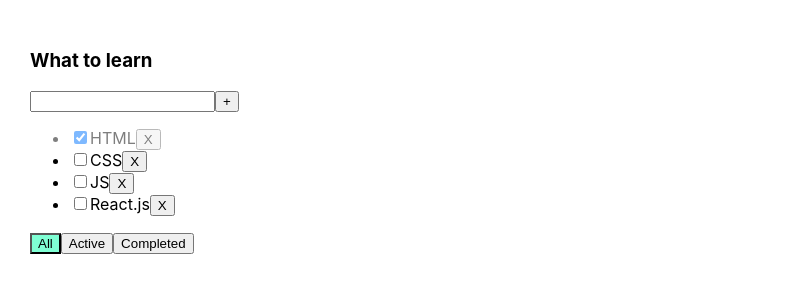
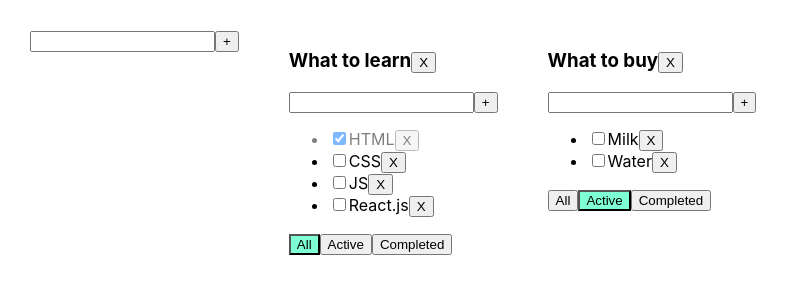
Before and after one commit to lucidnik/todolist-ts-redo, a React (Create React App) app: page / in a window 1280 px wide. Shown: the top 300 px of the page, without its empty margins (0-789 px from the left). Built offline with nearby package versions, Linux system fonts and the light colour scheme.

Commit message:
Part 6 completed

```diff
--- /dev/null
+++ b/src/AddItemForm.tsx
@@ -0,0 +1,43 @@
+import React, {ChangeEvent, KeyboardEvent, useState} from "react";
+import s from "./todolist.module.css";
+
+type AddItemFormPropsType = {
+    addItem: (title: string) => void
+}
+
+export const AddItemForm = (props: AddItemFormPropsType) => {
+
+    let [title, setTaskTitle] = useState('');
+
+    let [error, setError] = useState('');
+
+
+    const onChangeCallBack = (e: ChangeEvent<HTMLInputElement>) => {
+        setError('');
+        setTaskTitle(e.currentTarget.value);
+    };
+
+    const onKeyPressCallback = (e: KeyboardEvent<HTMLInputElement>) => {
+        if (e.key === 'Enter') {
+            setError('');
+            addItemCallback();
+        }
+    };
+
+    const addItemCallback = () => {
+         if (title.trim() === '') {
+            setError('Title is required');
+            return;
+        }
+        props.addItem(title);
+        setTaskTitle('');
+    };
+
+    return (
+        <div>
+            <input type="text" onChange={onChangeCallBack} value={title} onKeyPress={onKeyPressCallback} className={error ? s.error : ''}/>
+            <button onClick={addItemCallback}>+</button>
+            <div className={error ? s.errorMessage : ''}>{error}</div>
+        </div>
+    );
+};
--- a/src/App.tsx
+++ b/src/App.tsx
@@ -2,8 +2,15 @@ import React, {useState} from 'react';
 import './App.css';
 import {Todolist} from "./Todolist";
 import {v1} from "uuid";
+import {AddItemForm} from "./AddItemForm";
 
-export type FilterValue = 'All' | 'Active' | 'Completed'
+type TodolistType = {
+    id: string
+    title: string
+    filter: FilterValueType
+}
+
+export type FilterValueType = 'All' | 'Active' | 'Completed'
 
 export type TaskType = {
     id: string
@@ -11,54 +18,139 @@ export type TaskType = {
     isDone: boolean
 }
 
+type TasksStateType = {
+    [key:string]: TaskType[]
+}
+
+
 const App = () => {
 
-    const title = 'What to learn';
+    const changeTaskStatus = (isDone: boolean, taskId: string, todolistId: string) => {
 
-    let [tasks, setTasks] = useState([
-        {id: v1(), title: 'HTML', isDone: true},
-        {id: v1(), title: 'CSS', isDone: false},
-        {id: v1(), title: 'JS', isDone: false},
-        {id: v1(), title: 'React.js', isDone: false}
-    ]);
+        let tasks = tasksObj[todolistId];
 
-    let [filter, setFilter] = useState<FilterValue>('All');
-
-    const changeTaskStatus = (isDone: boolean, taskId: string) => {
         let currentTask = tasks.find(task => task.id === taskId);
         if (currentTask) {
             currentTask.isDone = isDone;
-            setTasks([...tasks]);
+
+            setTasksObj({...tasksObj});
+        }
+    };
+    const addTask = (newTaskTitle: string, todolistId: string) => {
+        let newTask = {id: v1(), title: newTaskTitle.trim(), isDone: false};
+        let tasks = tasksObj[todolistId];
+        tasksObj[todolistId] = [newTask, ...tasks];
+
+        setTasksObj({...tasksObj});
+
+    };
+    const removeTask = (id: string, todolistId: string) => {
+        let tasks = tasksObj[todolistId];
+        tasksObj[todolistId] = tasks.filter(task => task.id !== id);
+        setTasksObj({...tasksObj});
+    };
+
+    const changeFilter = (filter: FilterValueType, todolistId: string) => {
+        let todolist = todolists.find(todolist => todolist.id === todolistId);
+        if (todolist) {
+            todolist.filter = filter;
+            setTodolists([...todolists]);
         }
     };
 
-    const addTask = (newTaskTitle: string) => {
-        let newTask = {id: v1(), title: newTaskTitle.trim(), isDone: false};
-        let newTasksArray = [newTask, ...tasks];
-        setTasks(newTasksArray);
+    let removeTodolist = (todolistId: string) => {
+        let filteredTodolist = todolists.filter(todolist => todolist.id !== todolistId);
+        setTodolists(filteredTodolist);
+        delete tasksObj[todolistId];
+        setTasksObj({...tasksObj});
     };
 
-    const removeTask = (id: string) => {
-        const currentTasks = tasks.filter(task => task.id !== id);
-        setTasks(currentTasks);
+    let todolistId_1 = v1();
+    let todolistId_2 = v1();
+
+
+    let [todolists, setTodolists] = useState<TodolistType[]>([
+        {id: todolistId_1, title: "What to learn", filter: 'All'},
+        {id: todolistId_2, title: "What to buy", filter: 'Active'}
+    ]);
+
+    let [tasksObj, setTasksObj] = useState<TasksStateType>({
+
+        [todolistId_1]: [
+            {id: v1(), title: 'HTML', isDone: true},
+            {id: v1(), title: 'CSS', isDone: false},
+            {id: v1(), title: 'JS', isDone: false},
+            {id: v1(), title: 'React.js', isDone: false}
+        ],
+
+        [todolistId_2]: [
+            {id: v1(), title: 'Milk', isDone: false},
+            {id: v1(), title: 'Water', isDone: false},
+        ]
+    });
+
+    const addTodolist = (title: string) => {
+        let todolist: TodolistType = {
+            id: v1(), filter: 'All', title: title
+        };
+        setTodolists([todolist, ...todolists]);
+        setTasksObj({...tasksObj, [todolist.id]: []})
     };
 
-    const changeFilter = (filter: FilterValue) => {
-        setFilter(filter);
-    };
+    const changeTaskTitle = (newTitle:string, taskId:string, todolistId: string ) => {
+        let tasks = tasksObj[todolistId];
 
-    let filteredTasks = tasks;
+        let currentTask = tasks.find(task => task.id === taskId);
+        if (currentTask) {
+            currentTask.title = newTitle
 
-    if (filter === 'Active') {
-        filteredTasks = tasks.filter(task => !task.isDone);
-    } else if (filter === 'Completed') {
-        filteredTasks = tasks.filter(task => task.isDone);
+            setTasksObj({...tasksObj});
+        }
+
+    }
+
+    const changeTodolistTitle = (newTitle:string, todolistId: string) => {
+        const todolist = todolists.find((todolist => todolist.id === todolistId))
+
+        if(todolist) {
+            todolist.title = newTitle
+            setTodolists([...todolists])
+        }
     }
 
     return (
         <div className="App">
-            <Todolist title={title} tasks={filteredTasks} changeTaskStatus={changeTaskStatus} addTask={addTask} removeTask={removeTask}
-                      changeFilter={changeFilter} filter={filter} />
+
+            <AddItemForm addItem={addTodolist}/>
+
+            {
+                todolists.map(todolist => {
+
+                    let tasksForTodolist = tasksObj[todolist.id];
+
+                    if (todolist.filter === 'Active') {
+                        tasksForTodolist = tasksForTodolist.filter(task => !task.isDone);
+                    } else if (todolist.filter === 'Completed') {
+                        tasksForTodolist = tasksForTodolist.filter(task => task.isDone);
+                    }
+
+                    return <Todolist
+                        key={todolist.id}
+                        id={todolist.id}
+                        title={todolist.title}
+                        tasks={tasksForTodolist}
+                        addTask={addTask}
+                        removeTask={removeTask}
+                        changeFilter={changeFilter}
+                        removeTodolist={removeTodolist}
+                        filter={todolist.filter}
+                        changeTaskTitle={changeTaskTitle}
+                        changeTodolistTitle={changeTodolistTitle}
+                        changeTaskStatus={changeTaskStatus}
+                    />;
+                })
+            }
+
         </div>
     );
 };
--- /dev/null
+++ b/src/EditableSpan.tsx
@@ -0,0 +1,29 @@
+import React, {ChangeEvent, useState} from "react";
+
+type EditableSpanPropsType = {
+    title: string
+    onChange: (value: string) => void
+}
+
+export const EditableSpan = (props: EditableSpanPropsType) => {
+
+    let [editMode, setEditMode] = useState(false)
+    let [title, setTitle] = useState("")
+
+    const activateEditModeCallback = () => {
+        setEditMode(true)
+        setTitle(props.title)
+    }
+    const activateViewModeCallback = () => {
+        setEditMode(false)
+        props.onChange(title)
+    }
+
+    const currentTitleCallback = (e: ChangeEvent<HTMLInputElement>) => {
+        setTitle(e.currentTarget.value)
+    }
+
+    return editMode
+    ? <input onChange={currentTitleCallback} value={title} onBlur={activateViewModeCallback} autoFocus />
+    : <span onDoubleClick={activateEditModeCallback} >{props.title}</span>
+};
--- a/src/Todolist.tsx
+++ b/src/Todolist.tsx
@@ -1,78 +1,77 @@
-import React, {ChangeEvent, KeyboardEvent, useState} from "react";
-import {FilterValue, TaskType} from "./App";
+import React, {ChangeEvent} from "react";
+import {FilterValueType, TaskType} from "./App";
 import s from './todolist.module.css';
+import {AddItemForm} from "./AddItemForm";
+import {EditableSpan} from "./EditableSpan";
 
 type PropsType = {
+    id: string
     title: string
     tasks: TaskType[]
-    removeTask: (id: string) => void
-    changeFilter: (filter: FilterValue) => void
-    addTask: (newTaskTitle: string) => void
-    changeTaskStatus: (isDone: boolean, taskId: string) => void
-    filter: FilterValue
+    removeTask: (id: string, todolistId: string) => void
+    changeFilter: (filter: FilterValueType, todolistId: string) => void
+    addTask: (newTaskTitle: string, todolistId: string) => void
+    changeTaskStatus: (isDone: boolean, taskId: string, todolistId: string) => void
+    removeTodolist: (todolistId: string) => void
+    changeTaskTitle: (newTitle:string, taskId:string, todolistId: string) => void
+    changeTodolistTitle: (newTitle:string, todolistId: string) => void
+    filter: FilterValueType
 
 }
 
 
 export const Todolist = (props: PropsType) => {
 
-    let [newTaskTitle, setTaskTitle] = useState('');
-
-    let [error, setError] = useState('');
-
     const changeFilterAllCallback = () => {
-        props.changeFilter('All');
+        props.changeFilter('All', props.id);
     };
     const changeFilterActiveCallback = () => {
-        props.changeFilter('Active');
+        props.changeFilter('Active', props.id);
     };
     const changeFilterCompletedCallback = () => {
-        props.changeFilter('Completed');
+        props.changeFilter('Completed', props.id);
     };
 
-    const onChangeCallBack = (e: ChangeEvent<HTMLInputElement>) => {
-        setError('');
-        setTaskTitle(e.currentTarget.value);
+    const removeTodolistCallback = () => {
+        props.removeTodolist(props.id);
     };
 
-    const addTaskCallback = () => {
-        if (newTaskTitle.trim() === '') {
-            setError('Title is required');
-            return;
-        }
-        props.addTask(newTaskTitle);
-        setTaskTitle('');
+    const changeTaskTitle = (newTaskTitle: string) => {
+        props.addTask(newTaskTitle, props.id);
     };
 
-    const onKeyPressCallback = (e: KeyboardEvent<HTMLInputElement>) => {
-        if (e.key === 'Enter') {
-            setError('');
-            addTaskCallback();
-        }
+    const changeTodolistTitle = (newTitle: string) => {
+        props.changeTodolistTitle(newTitle, props.id);
     };
+
+
+
+
 
     return (
         <div>
-            <h3>{props.title}</h3>
-            <div>
-                <input type="text" onChange={onChangeCallBack} value={newTaskTitle} onKeyPress={onKeyPressCallback} className={error ? s.error : ''}/>
-                <button onClick={addTaskCallback}>+</button>
-                <div className={error ? s.errorMessage : ''}>{error}</div>
-            </div>
+            <h3><EditableSpan title={props.title} onChange={changeTodolistTitle}/>
+                <button onClick={removeTodolistCallback}>X</button>
+            </h3>
+            <AddItemForm addItem={changeTaskTitle}/>
             <ul>
                 {props.tasks.map(task => {
                     const removeTaskCallback = () => {
-                        props.removeTask(task.id);
+                        props.removeTask(task.id, props.id);
                     };
 
                     const changeCurrentStatusCallback = (e: ChangeEvent<HTMLInputElement>) => {
-                        props.changeTaskStatus(e.currentTarget.checked, task.id);
+                        props.changeTaskStatus(e.currentTarget.checked, task.id, props.id);
                     };
+
+                    const changeTitleCallback = (title: string) => {
+                        props.changeTaskTitle(title, task.id, props.id)
+                    }
 
                     return (
                         <li key={task.id} className={task.isDone ? s.isDone : ''}>
                             <input type="checkbox" checked={task.isDone} onChange={changeCurrentStatusCallback}/>
-                            <span>{task.title}</span>
+                            <EditableSpan title={task.title} onChange={changeTitleCallback} />
                             <button onClick={removeTaskCallback}>X</button>
                         </li>);
                 })}
```
